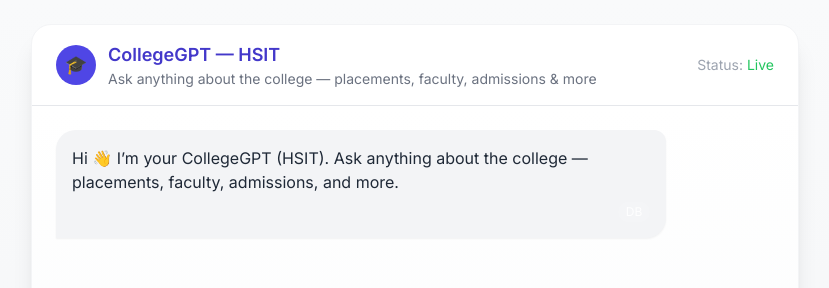
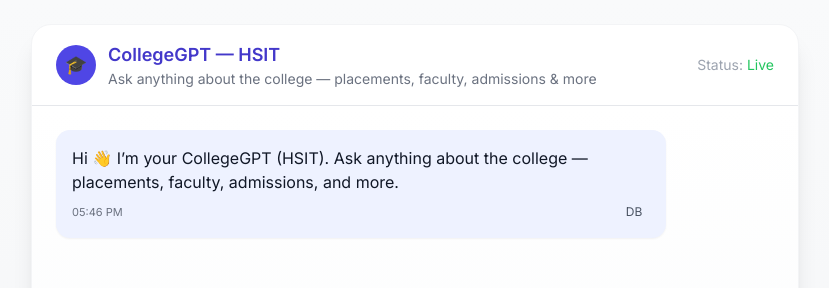
Before and after one commit to Mallikarjunrk2/college_ai, a Next.js app: page / in a window 1280 px wide. Shown: the top 288 px of the page, without its empty margins (225-1054 px from the left). Built offline with nearby package versions, Linux system fonts and the light colour scheme.

Commit message:
Update index.js

```diff
--- a/pages/index.js
+++ b/pages/index.js
@@ -2,78 +2,106 @@
 import { useEffect, useRef, useState } from "react";
 
 export default function Home() {
-  // initial messages (assistant welcome kept)
   const [messages, setMessages] = useState([
-    { role: "assistant", content: "Hi 👋 I’m your CollegeGPT (HSIT). Ask anything about the college — placements, faculty, admissions, and more.", meta: { source: "db" } }
+    {
+      role: "assistant",
+      content:
+        "Hi 👋 I’m your CollegeGPT (HSIT). Ask anything about the college — placements, faculty, admissions, and more.",
+      meta: { source: "db" },
+      ts: Date.now(),
+    },
   ]);
+
   const [input, setInput] = useState("");
   const [loading, setLoading] = useState(false);
   const scrollRef = useRef(null);
 
   useEffect(() => {
-    // auto-scroll to bottom on new message
     if (scrollRef.current) {
       scrollRef.current.scrollTop = scrollRef.current.scrollHeight;
     }
   }, [messages, loading]);
 
+  function prettyTime(ts) {
+    try {
+      return new Date(ts).toLocaleTimeString([], {
+        hour: "2-digit",
+        minute: "2-digit",
+      });
+    } catch {
+      return "";
+    }
+  }
+
   async function sendMessage() {
     if (!input.trim()) return;
     const question = input.trim();
-    const newMessages = [...messages, { role: "user", content: question, ts: Date.now() }];
+
+    const newMessages = [
+      ...messages,
+      { role: "user", content: question, ts: Date.now() },
+    ];
+
     setMessages(newMessages);
     setInput("");
     setLoading(true);
 
     try {
-      // 1) try local college DB JSON API
+      // 1) Try local DB JSON (college_local)
       const r1 = await fetch("/api/college_local", {
         method: "POST",
         headers: { "Content-Type": "application/json" },
         body: JSON.stringify({ question }),
       });
+
       const a1 = await r1.json();
-      const collegeReply = a1?.reply || "";
+      const replyDb = a1?.reply || "";
 
-      if (collegeReply) {
-        setMessages(prev => [...newMessages, { role: "assistant", content: collegeReply, meta: { source: "db" }, ts: Date.now() }]);
+      if (replyDb) {
+        setMessages([
+          ...newMessages,
+          {
+            role: "assistant",
+            content: replyDb,
+            meta: { source: "db" },
+            ts: Date.now(),
+          },
+        ]);
         setLoading(false);
         return;
       }
 
-      // 2) fallback to LLM (your existing /api/chat)
+      // 2) Fallback to LLM
       const r2 = await fetch("/api/chat", {
         method: "POST",
         headers: { "Content-Type": "application/json" },
         body: JSON.stringify({ messages: newMessages }),
       });
 
-      if (!r2.ok) {
-        let errMsg = `Server error (${r2.status})`;
-        try {
-          const body = await r2.json();
-          if (body?.message) errMsg = body.message;
-        } catch {}
-        setMessages(prev => [...newMessages, { role: "assistant", content: `❌ ${errMsg}`, meta: { source: "llm" }, ts: Date.now() }]);
-        setLoading(false);
-        return;
-      }
       const a2 = await r2.json();
-      const reply = a2?.reply || "I couldn’t generate a reply 😅";
-      setMessages(prev => [...newMessages, { role: "assistant", content: reply, meta: { source: "llm" }, ts: Date.now() }]);
-    } catch (e) {
-      setMessages(prev => [...newMessages, { role: "assistant", content: "❌ Network error", meta: { source: "error" }, ts: Date.now() }]);
+      const llmReply = a2?.reply || "I couldn’t generate a reply 😅";
+
+      setMessages([
+        ...newMessages,
+        {
+          role: "assistant",
+          content: llmReply,
+          meta: { source: "llm" },
+          ts: Date.now(),
+        },
+      ]);
+    } catch (err) {
+      setMessages([
+        ...newMessages,
+        {
+          role: "assistant",
+          content: "❌ Network error",
+          meta: { source: "error" },
+          ts: Date.now(),
+        },
+      ]);
     } finally {
       setLoading(false);
-    }
-  }
-
-  function prettyTime(ts) {
-    try {
-      const d = new Date(ts);
-      return d.toLocaleTimeString([], { hour: "2-digit", minute: "2-digit" });
-    } catch {
-      return "";
     }
   }
 
@@ -82,39 +110,78 @@
       <div className="w-full max-w-3xl">
         {/* Card */}
         <div className="bg-white rounded-2xl shadow-xl overflow-hidden border border-gray-100">
+
           {/* Header */}
           <div className="flex items-center justify-between px-6 py-4 border-b">
             <div className="flex items-center gap-3">
-              <div className="w-10 h-10 rounded-full bg-indigo-600 flex items-center justify-center text-white text-lg font-semibold">🎓</div>
+              <div className="w-10 h-10 rounded-full bg-indigo-600 flex items-center justify-center text-white text-lg font-semibold">
+                🎓
+              </div>
               <div>
-                <div className="text-lg font-semibold text-indigo-700">CollegeGPT — HSIT</div>
-                <div className="text-sm text-gray-500">Ask anything about the college — placements, faculty, admissions & more</div>
+                <div className="text-lg font-semibold text-indigo-700">
+                  CollegeGPT — HSIT
+                </div>
+                <div className="text-sm text-gray-500">
+                  Ask anything about the college — placements, faculty, admissions & more
+                </div>
               </div>
             </div>
-            <div className="text-sm text-gray-400">Status: <span className="text-green-500">Live</span></div>
+
+            <div className="text-sm text-gray-400">
+              Status: <span className="text-green-500">Live</span>
+            </div>
           </div>
 
-          {/* Messages area */}
-          <div ref={scrollRef} className="h-[60vh] md:h-[68vh] overflow-y-auto px-6 py-6 space-y-4 bg-gradient-to-b from-white to-gray-50">
+          {/* Messages */}
+          <div
+            ref={scrollRef}
+            className="h-[60vh] md:h-[68vh] overflow-y-auto px-6 py-6 space-y-4 bg-gradient-to-b from-white to-gray-50"
+          >
             {messages.map((m, i) => {
               const isUser = m.role === "user";
               return (
                 <div key={i} className={`flex ${isUser ? "justify-end" : "justify-start"}`}>
-                  <div className={`${isUser ? "items-end text-right" : "items-start text-left"} max-w-[85%]`}>
-                    {/* bubble */}
-                    <div className={`${isUser ? "bg-indigo-600 text-white rounded-tr-2xl rounded-bl-2xl rounded-tl-xl" : "bg-gray-100 text-gray-800 rounded-tl-2xl rounded-br-2xl rounded-tr-xl"} inline-block p-4 whitespace-pre-wrap break-words shadow-sm`}>
-                      {/* content */}
-                      <div className="prose prose-sm max-w-none">
-                        {m.content}
-                      </div>
-                      {/* meta row */}
-                      <div className={`mt-2 text-[11px] ${isUser ? "text-indigo-100/90" : "text-gray-500" } flex items-center gap-2 justify-between`}>
-                        <span>{m.ts ? prettyTime(m.ts) : ""}</span>
-                        <span className="ml-3 px-2 py-0.5 rounded-full text-xs bg-white/10 text-white/90 hidden sm:inline">
-                          {m.meta?.source === "db" ? "DB" : m.meta?.source === "llm" ? "LLM" : m.meta?.source === "error" ? "ERR" : ""}
+                  <div className={`max-w-[85%] ${isUser ? "text-right" : "text-left"}`}>
+
+                    {/* BUBBLE — using brand CSS */}
+                    <div
+                      className={`inline-block p-4 whitespace-pre-wrap break-words shadow-sm ${
+                        isUser ? "msg-user text-white" : "msg-assistant text-gray-800"
+                      }`}
+                      style={{ maxWidth: "100%" }}
+                    >
+                      {/* Content */}
+                      <div className="prose prose-sm max-w-none">{m.content}</div>
+
+                      {/* Meta */}
+                      <div
+                        className={`mt-2 text-[11px] ${
+                          isUser ? "text-white/90" : "text-gray-500"
+                        } flex items-center gap-2 justify-between`}
+                      >
+                        <span>{prettyTime(m.ts)}</span>
+
+                        {/* Source tag */}
+                        <span
+                          className="ml-3 px-2 py-0.5 rounded-full text-xs hidden sm:inline"
+                          style={{
+                            background: isUser
+                              ? "rgba(255,255,255,0.08)"
+                              : "transparent",
+                            color: isUser
+                              ? "rgba(255,255,255,0.9)"
+                              : "rgba(55,65,81,0.9)",
+                          }}
+                        >
+                          {m.meta?.source === "db"
+                            ? "DB"
+                            : m.meta?.source === "llm"
+                            ? "LLM"
+                            : ""}
                         </span>
                       </div>
                     </div>
+
                   </div>
                 </div>
               );
@@ -134,7 +201,6 @@
           <div className="p-4 border-t bg-white sticky bottom-0">
             <div className="max-w-full mx-auto flex gap-3 items-center">
               <input
-                aria-label="Type your question"
                 className="flex-1 rounded-xl border border-gray-200 px-4 py-3 bg-gray-50 focus:outline-none focus:ring-2 focus:ring-indigo-200 placeholder-gray-400"
                 placeholder="Type your question… (e.g., placements 2024-25)"
                 value={input}
@@ -142,6 +208,7 @@
                 onKeyDown={(e) => e.key === "Enter" && sendMessage()}
                 disabled={loading}
               />
+
               <button
                 onClick={sendMessage}
                 disabled={loading}
@@ -151,18 +218,23 @@
               </button>
             </div>
 
-            {/* small quick chips */}
+            {/* Quick chips */}
             <div className="mt-3 flex gap-2 flex-wrap">
-              {["CSE faculty list", "HSIT address", "placements 2024-25", "Manjaragi email"].map((c) => (
-                <button key={c} onClick={() => { setInput(c); }} className="text-xs px-3 py-1 rounded-full border border-gray-200 text-gray-600 hover:bg-gray-100">
-                  {c}
-                </button>
-              ))}
+              {["CSE faculty list", "HSIT address", "placements 2024-25", "Manjaragi email"].map(
+                (c) => (
+                  <button
+                    key={c}
+                    onClick={() => setInput(c)}
+                    className="text-xs px-3 py-1 rounded-full border border-gray-200 text-gray-600 hover:bg-gray-100"
+                  >
+                    {c}
+                  </button>
+                )
+              )}
             </div>
           </div>
         </div>
 
-        {/* footer small */}
         <div className="mt-4 text-center text-xs text-gray-400">
           Built with ♥ by HSIT students — data-first answers from local DB
         </div>
```
